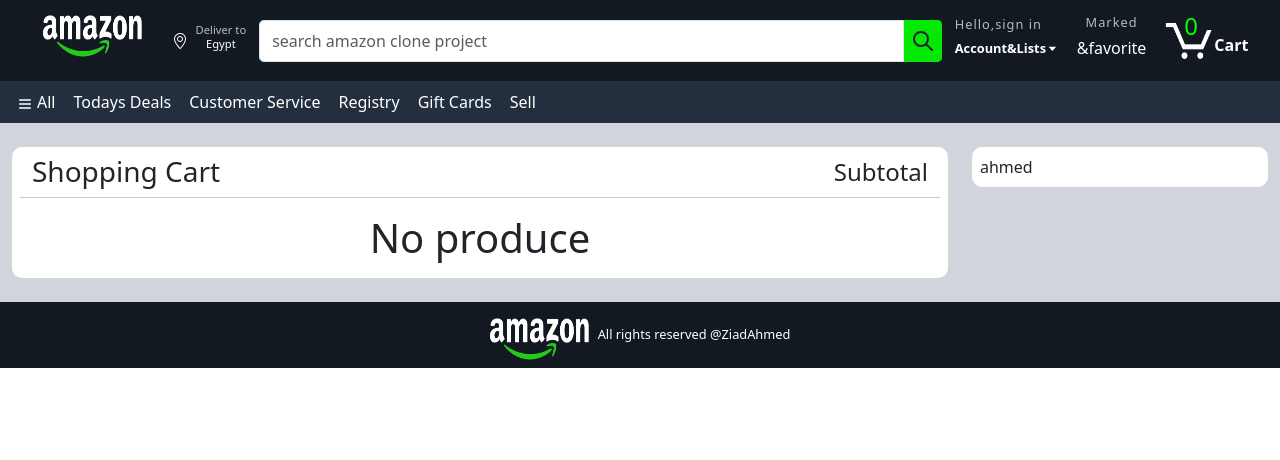
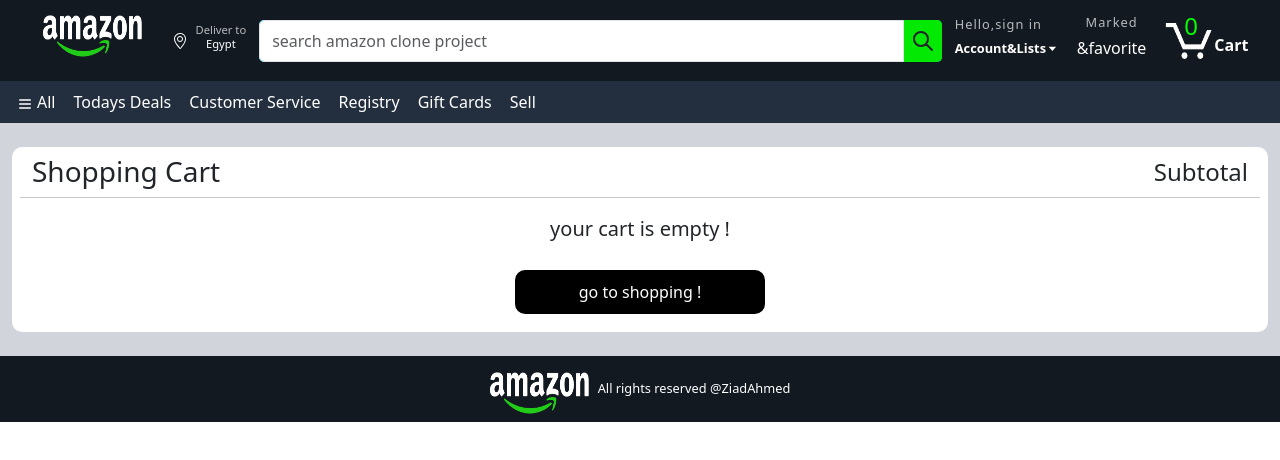
Before and after one commit to ZiadAhmed92/E-amazon, a Next.js app: page /crad in a window 1280 px wide. Shown: the top 460 px of the page. Built offline with nearby package versions, Linux system fonts and the light colour scheme.

Commit message:
Edit in design

```diff
--- a/src/pages/crad.js
+++ b/src/pages/crad.js
@@ -5,9 +5,11 @@
 import { HiOutlinePlus } from "react-icons/hi2";
 import { HiOutlineMinus } from "react-icons/hi2";
 import { VscChromeClose } from "react-icons/vsc";
+import { GiDandelionFlower } from "react-icons/gi";
 
 import Head from 'next/head';
-import { incrementByAmount,removeProduce, decrementByAmount, resetCart } from '@/store/nextSlice';
+import { incrementByAmount, removeProduce, decrementByAmount, resetCart } from '@/store/nextSlice';
+import Link from 'next/link';
 const Crad = () => {
   const { cartProducts } = useSelector((state) => state.items)
   const dispatch = useDispatch();
@@ -20,7 +22,7 @@
       <div className='container-fluid '>
         <div className='row py-4 gy-3'>
 
-          <div className='col-md-9 '>
+          <div className={cartProducts.length > 0 ? `col-md-9` : "col-md-12"}>
             <div className='container-fluid bg-white container-crad'>
               <div className='row  p-2 '>
                 <div className='col-md-12  d-flex align-items-center justify-content-between'>
@@ -82,7 +84,7 @@
                               quantity
                             }))} className='icon' /></span>
                           </div>
-                          <span  className='remove' onClick={() => dispatch(removeProduce({
+                          <span className='remove' onClick={() => dispatch(removeProduce({
                             _id,
                             title,
                             description,
@@ -94,7 +96,7 @@
                             category,
                             quantity
                           }))}>
-                            <VscChromeClose   /> remove
+                            <VscChromeClose /> remove
                           </span>
 
                         </div>
@@ -107,16 +109,44 @@
                   </div>
                 ))}
                 {cartProducts.length > 0 ? <button onClick={() => dispatch(resetCart())} className='btn btn-danger w-25 m-auto my-3'>Reset Cart</button> : ""}
-                {cartProducts.length > 0 ? "" : <h1 className='text-center'>No produce</h1>}
+                {cartProducts.length > 0 ? "" : <div className="text-center ">
+                  <p className='fs-5'>your cart is empty !</p>
+                  <Link href={"/"}>
+                    <button className='btn-crad'>go to shopping !</button>
+                  </Link>
+                </div>}
               </div>
             </div>
           </div>
+          {
+            cartProducts.length > 0 ? <div className='col-md-3 '>
+              <div className='bg-white container-crad p-3'>
+                <div className='d-flex gap-3'>
+                  <div><GiDandelionFlower className="icon-crad" /></div>
+                  <p>
+                    Your order qualifies for FREE Shipping by Choosing this option at
+                    checkout. See details....
+                  </p>
+                </div>
+                <span className="">
+                  <p className='fw-bolder fs-5' >Total: $550</p>
 
-          <div className='col-md-3 '>
-            <div className='bg-white container-crad p-2'>
-              ahmed
+                </span>
+                <button
+
+                  className="btn btn-info w-100 fw-bolder text-white"
+                >
+                  Proceed to Pay
+                </button>
+
+                <p className="mx-auto text-center text-danger">
+                  Please login to continue
+                </p>
+
               </div>
-          </div>
+            </div> : ""
+          }
+
         </div>
 
       </div> </>
--- a/src/styles/globals.css
+++ b/src/styles/globals.css
@@ -141,6 +141,38 @@
     right: 20px;
     font-weight: bold;
 }
+.icon-crad{
+    background: rgb(1, 133, 1);
+    color: white;
+    padding: 3px;
+    border-radius: 50%;
+    -webkit-border-radius: 50%;
+    -moz-border-radius: 50%;
+    -ms-border-radius: 50%;
+    -o-border-radius: 50%;
+    font-size: 1.7em;
+}
+.btn-crad{
+    background: #000;
+    color: white;
+    padding: 10px 15px;
+    width: 250px;
+    margin: 10px 0;
+    border-radius: 10px;
+    -webkit-border-radius: 10px;
+    -moz-border-radius: 10px;
+    -ms-border-radius: 10px;
+    -o-border-radius: 10px;
+    border: none;
+    transition:0.3s ;
+    -webkit-transition:0.3s ;
+    -moz-transition:0.3s ;
+    -ms-transition:0.3s ;
+    -o-transition:0.3s ;
+}
+.btn-crad:hover{
+    background: rgb(2, 247, 2);
+}
 .container-crad{
  border-radius: 10px;
  -webkit-border-radius: 10px;
```
Also changed, not shown: src/pages/favourit.js (+7 -1 lines). Lines whose indentation alone changed are shown as unchanged.
